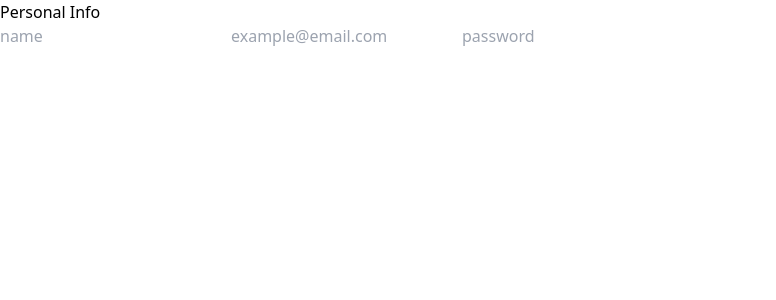
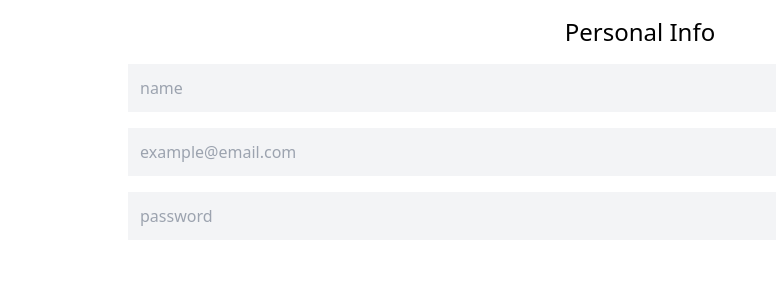
Before and after one commit to MahshadOliaie/Wizard-Form, a React (Vite) app: page / in a window 1280 px wide. Shown: the top 300 px of the page, without its empty margins (0-776 px from the left). Built offline with nearby package versions, Linux system fonts and the light colour scheme.

Commit message:
usinf tailwinf

```diff
--- a/src/components/PersonalInfo/PersonalInfo.jsx
+++ b/src/components/PersonalInfo/PersonalInfo.jsx
@@ -1,14 +1,14 @@
 
 function PersonalInfo() {
     return (
-        <>
-            <h1>Personal Info</h1>
-            <form>
-                <input type="text" placeholder="name"/>
-                <input type="email" placeholder="example@email.com" />
-                <input type="password" placeholder="password" />
+        <div className="flex flex-col items-center">
+            <h1 className="text-2xl font-medium my-4">Personal Info</h1>
+            <form className="flex flex-col w-4/5 gap-4">
+                <input type="text" placeholder="name" className="bg-gray-100 p-3"/>
+                <input type="email" placeholder="example@email.com" className="bg-gray-100 p-3" />
+                <input type="password" placeholder="password" className="bg-gray-100 p-3" />
             </form>
-        </>
+        </div>
     )
 }
 
```
